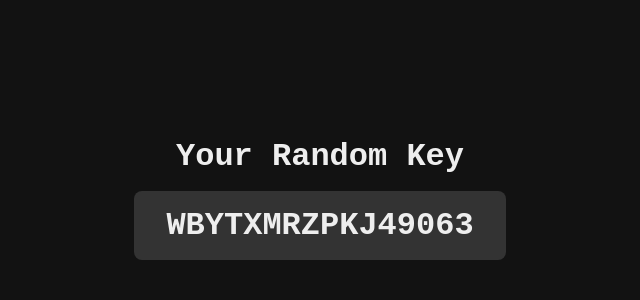
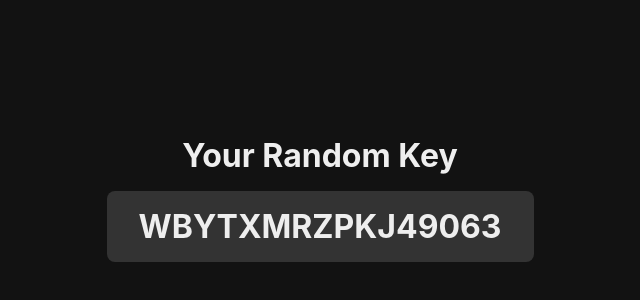
Before and after one commit to Yoshihappybirthday1/keyss, a plain HTML site: page index.html in a window 1280 px wide. Shown: the part 212-512 px from the top of the page, without its empty margins (320-960 px from the left). Drawn offline with Linux system fonts and the light colour scheme.

Commit message:
Update index.html

```diff
--- a/index.html
+++ b/index.html
@@ -3,10 +3,11 @@
 <head>
   <meta charset="UTF-8" />
   <meta name="viewport" content="width=device-width, initial-scale=1" />
-<title>Random Key</title>
+  <title>Random Key Display</title>
   <style>
     body {
-    font-family: monospace, monospace;
+      font-family: -apple-system, BlinkMacSystemFont, "Segoe UI", Roboto, Oxygen,
+        Ubuntu, Cantarell, "Open Sans", "Helvetica Neue", sans-serif;
       background: #121212;
       color: #eee;
       display: flex;
@@ -26,8 +27,6 @@
       padding: 1rem 2rem;
       border-radius: 8px;
       user-select: all;
-    min-width: 300px;
-    text-align: center;
     }
   </style>
 </head>
@@ -38,22 +37,32 @@
   <script>
     (async () => {
       const keysURL = "https://raw.githubusercontent.com/Yoshihappybirthday1/keyss/main/keys.txt";
+      const storageKey = "selectedKey";
+
+      // Check if key is already stored
+      let storedKey = localStorage.getItem(storageKey);
+      if (storedKey) {
+        document.getElementById('key').textContent = storedKey;
+        return;
+      }
+
       try {
         const response = await fetch(keysURL);
         if (!response.ok) throw new Error("Failed to fetch keys");
         const text = await response.text();
 
-    // Split text into lines, trim and filter out empty lines
+        // Parse keys by splitting lines, trimming whitespace, filtering empty lines
         const keys = text.split('\n').map(line => line.trim()).filter(line => line.length > 0);
-
         if (keys.length === 0) {
           document.getElementById('key').textContent = "No keys found.";
           return;
         }
 
-    // Pick a random key
         const randomKey = keys[Math.floor(Math.random() * keys.length)];
         document.getElementById('key').textContent = randomKey;
+
+        // Save selected key to localStorage
+        localStorage.setItem(storageKey, randomKey);
 
       } catch (err) {
         document.getElementById('key').textContent = "Error loading keys.";
```
Lines whose indentation alone changed are shown as unchanged.
